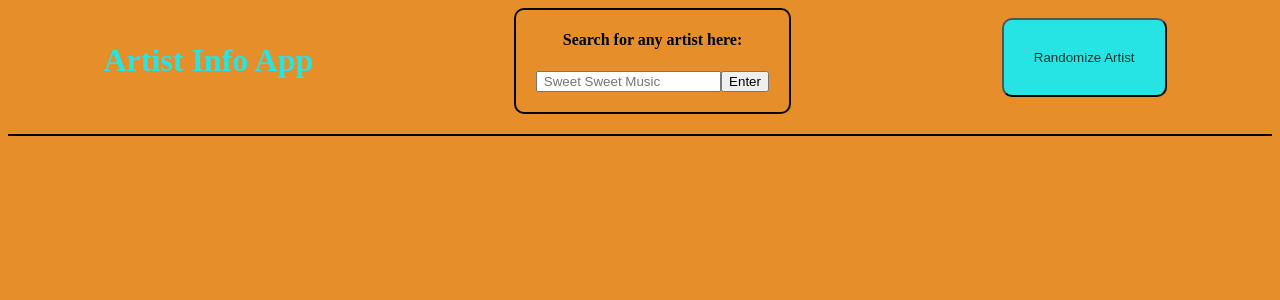
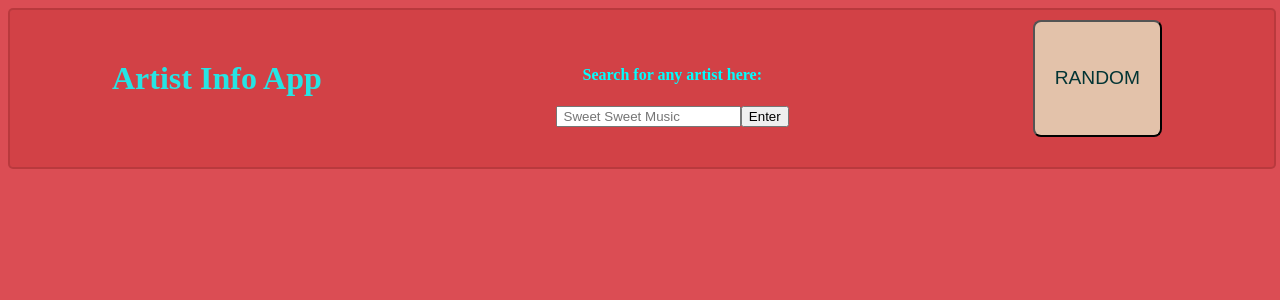
Before and after one commit to Chrisstruong/BreedBeauty, a React (Create React App) app in the folder project-two/: page / in a window 1280 px wide. Shown: the top 300 px of the page. Built offline with nearby package versions, Linux system fonts and the light colour scheme.

Commit message:
Updated css in  Navbar.css

```diff
--- a/project-two/src/App.js
+++ b/project-two/src/App.js
@@ -9,8 +9,8 @@ function App() {
     <header>
        <Navbar />
     </header>
-    <body>
-    </body>
+    <main>
+    </main>
     <footer>
     </footer>
   </>
--- a/project-two/src/Components/Navbar.jsx
+++ b/project-two/src/Components/Navbar.jsx
@@ -18,8 +18,8 @@ function Navbar () {
                     </form>
                 </div>
             </div>
-            <div className= "link">
-                <button id="button-random">Randomize Artist</button>
+            <div className= "random">
+                <button id="button-random">RANDOM</button>
             </div>
         </div>
         </>
--- a/project-two/src/styles/App.css
+++ b/project-two/src/styles/App.css
@@ -1,3 +1,3 @@
 body {
-    background-color: rgb(229, 142, 42);
+    background-color: rgb(219, 77, 84);
 }
--- a/project-two/src/styles/navbar.css
+++ b/project-two/src/styles/navbar.css
@@ -4,7 +4,9 @@
     justify-content: space-around;
     gap: 10px;
     padding-bottom: 20px;
-    border-bottom: 2px solid black;
+    border: 2px solid rgba(0, 0, 0, 0.12);
+    border-radius: 5px;
+    background-color: rgba(190, 44, 44, 0.315);
 }
 
 .logo {
@@ -18,16 +20,21 @@
     flex-direction: column;
     justify-content: center;
     align-items: center;
-    border: 2px solid rgb(5, 5, 5);
-    border-radius: 10px;
     padding: 20px;
-    padding-top: 0px;
+    margin-top: 15px;
+    color: aqua;
+}
+
+.random {
+    display: flex;
 }
 
 #button-random {
-    background-color:rgb(38, 228, 228);
-    padding: 30px;
-    border-radius: 10px;
+    background-color:rgb(227, 194, 170);
+    padding: 20px;
+    border-radius: 8px;
     margin: 10px;
-    color:rgb(2, 52, 52)
+    color:rgb(2, 52, 52);
+    font-weight: 900px;
+    font-size:larger;
 }
```
